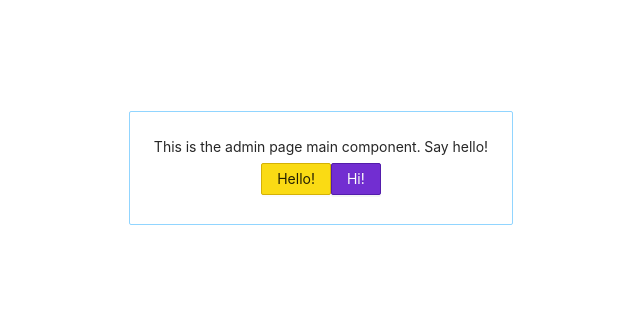
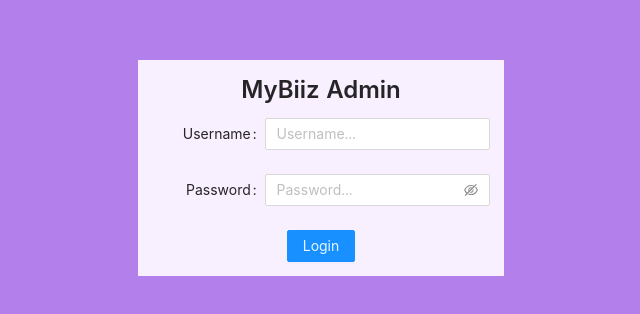
Before and after one commit to mybiiz/admin, a React (Create React App) app: page / in a window 1280 px wide. Shown: the part 232-546 px from the top of the page, without its empty margins (319-959 px from the left). Built offline with nearby package versions, Linux system fonts and the light colour scheme.

Commit message:
login page add

```diff
--- /dev/null
+++ b/src/components/Login/Login.jsx
@@ -0,0 +1,92 @@
+import { blue, purple } from "@ant-design/colors";
+import { Button, Form, Input, Space, Typography } from "antd";
+import React, { useContext, useState } from "react";
+import { AppContext } from "../../App";
+
+const { Title } = Typography;
+
+const Login = () => {
+  const ctx = useContext(AppContext);
+
+  const [state, setState] = useState({
+    username: "",
+    password: "",
+  });
+
+  const handleLogin = (e) => {
+    alert("test");
+
+    console.log("Context:", ctx)
+
+    ctx?.setState({
+      ...ctx.state,
+      loggedIn: true
+    })
+  };
+
+  const layout = {
+    labelCol: { span: 8 },
+    wrapperCol: { span: 16 },
+  };
+
+  return (
+    <>
+      <div
+        style={{
+          backgroundColor: purple[3],
+          display: "flex",
+          justifyContent: "center",
+          alignItems: "center",
+          height: "100vh",
+        }}
+      >
+        <div
+          style={{
+            backgroundColor: purple[0],
+            padding: "1em",
+          }}
+        >
+          <div
+            style={{
+              display: "flex",
+              justifyContent: "center",
+            }}
+          >
+            <Title level={3}>MyBiiz Admin</Title>
+          </div>
+
+          <Form {...layout}>
+            <Form.Item label="Username">
+              <Input placeholder="Username..." />
+            </Form.Item>
+
+            <Form.Item label="Password">
+              <Input.Password placeholder="Password..." />
+            </Form.Item>
+
+            <div
+              style={{
+                display: "flex",
+                justifyContent: "center",
+              }}
+            >
+              <Button
+                htmlType="submit"
+                style={{
+                  backgroundColor: blue.primary,
+                  color: blue[0],
+                  borderColor: blue.primary,
+                }}
+                onClick={handleLogin}
+              >
+                Login
+              </Button>
+            </div>
+          </Form>
+        </div>
+      </div>
+    </>
+  );
+};
+
+export default Login;
--- a/src/components/MainComponent/MainComponent.js
+++ b/src/components/MainComponent/MainComponent.js
@@ -3,13 +3,18 @@ import { Button, Card } from 'antd'
 import React, { useContext } from 'react'
 
 import { AppContext } from '../../App'
+import Login from '../Login/Login'
 
 const MainComponent = () => {
   const ctx = useContext(AppContext)
 
+  // console.log("Comntext:", ctx)
+
   return (
     <>
-      <div
+      {/* {JSON.stringify(ctx?.state)} */}
+      {ctx?.state.loggedIn
+        ? <div
             style={{
               display: 'flex',
               justifyContent: 'center',
@@ -67,6 +72,8 @@ const MainComponent = () => {
             </Card>
 
           </div>
+        : <Login />
+      }
     </>
   )
 }
```
Lines whose indentation alone changed are shown as unchanged.
